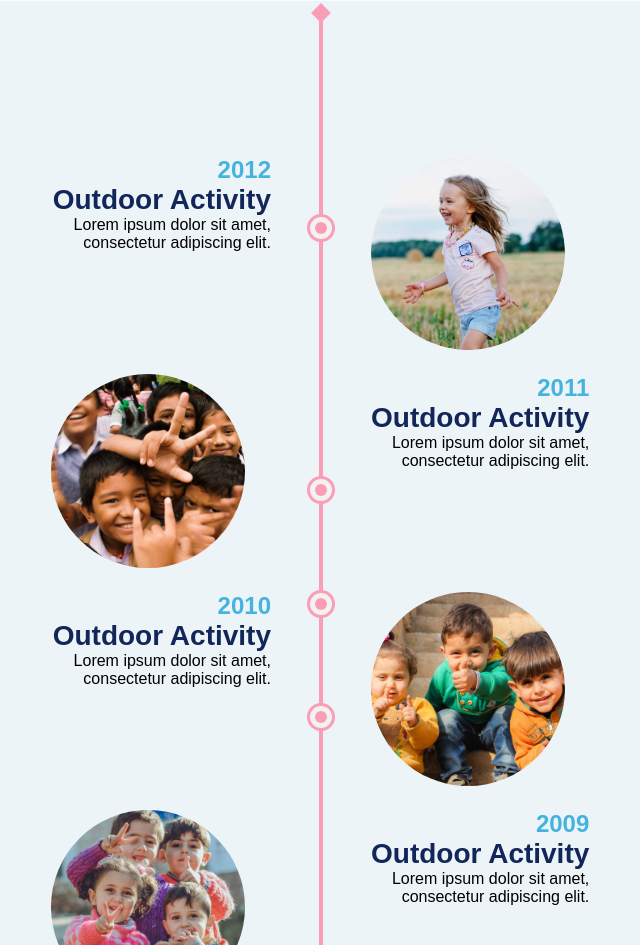
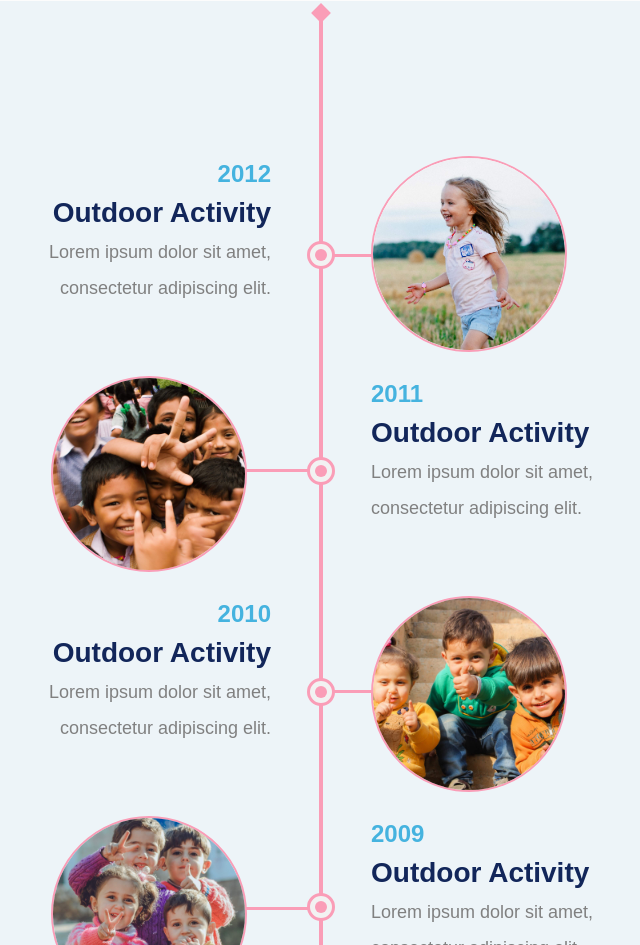
Before and after one commit to azeemhdr/school-clone, a plain HTML site: page index.html in a window 1280 px wide. Shown: the part 4295-5240 px from the top of the page, without its empty margins (319-959 px from the left). Drawn offline with Linux system fonts and the light colour scheme.

Commit message:
time line update

```diff
--- a/css/style.css
+++ b/css/style.css
@@ -632,13 +632,13 @@
             background-color: #fa9db79a;
             inset: 0px 0px 3px 0px;
             border-radius: 32px;
-            /* background-image: url(../images/animals2.png);  image kyu show nhi ho rhi hai */
+            /* background-image: url(../images/animals2.png);  image kyu show nhi ho rhi hai; */
             background-size: 80px 80px;
             background-repeat: no-repeat;
-            display: flex;
+            /* display: flex; */
             /* margin: auto; */
-            justify-content: center;
-            align-items: center;
+            /* justify-content: center; */
+            /* align-items: center; */
             /* z-index: 5; */
         }
 
@@ -796,7 +796,7 @@
         }
 
         .end-tl {
-            top: 977px;
+            top: 985px;
             /* bottom: 10px; */
         }
 
@@ -804,7 +804,7 @@
             position: relative;
             width: 28px;
             height: 28px;
-            top: 180px;
+            top: 207px;
             left: 536px;
             border-radius: 50%;
             border: 3px solid #fa9db7;
@@ -822,15 +822,15 @@
         }
 
         .tlpoint-2 {
-            top: 414px;
+            top: 395px;
         }
 
         .tlpoint-3 {
-            top: 500px;
+            top: 588px;
         }
 
         .tlpoint-4 {
-            top: 585px;
+            top: 775px;
         }
 
         .timeline {
@@ -847,6 +847,33 @@
                 background-color: #fa9db7;
                 /* z-index: 1; */
             }
+        }
+
+        .tl-line-img1,
+        .tl-line-img2,
+        .tl-line-img3,
+        .tl-line-img4 {
+            position: absolute;
+            width: 39px;
+            height: 3px;
+            background-color: #fa9db7;
+            top: 248px;
+            left: 583px;
+        }
+
+        .tl-line-img2,
+        .tl-line-img4 {
+            top: 463px;
+            left: 494px;
+            width: 64px;
+        }
+
+        .tl-line-img3 {
+            top: 684px;
+        }
+
+        .tl-line-img4 {
+            top: 901px;
         }
 
         .tl-1 {
@@ -870,29 +897,58 @@
             /* justify-content: flex-start; */
         }
 
-        .tl-content h2 {
+        .tl-content-lt h2,
+        .tl-content-rt h2 {
             text-align: end;
             color: #45b3df;
+            font-weight: 900;
+            line-height: 1.5;
         }
 
-        .tl-content .tl-text {
+        .tl-content-rt h2 {
+            text-align: start;
+        }
+
+        .tl-content-lt .tl-text,
+        .tl-content-rt .tl-text {
             color: #12265a;
             text-transform: capitalize;
             font-weight: 900;
             font-size: 1.75rem;
         }
 
-        .tl-content p {
+        .tl-content-lt p {
             text-align: end;
+            color: gray;
+            font-size: 18px;
+            word-spacing: 3;
+            line-height: 2;
+        }
+
+        .tl-content-rt p {
+            text-align: start;
+            font-size: 18px;
+            color: gray;
+            line-height: 2;
+            word-spacing: 3;
         }
 
         .tl-img {
             width: 220px;
+            /* border: 1px solid #fa9db7; */
         }
 
         .tl-img img {
-            width: 194px;
+            width: 196px;
             border-radius: 50%;
+            border: 2px solid #fa9db7;
+            transition: 500ms ease-in-out;
+        }
+
+        .timeline:hover img {
+            padding: 10px;
+            border: 2px dashed #fa9db7;
+            /* transition-delay: 1s ease-in-out; */
         }
 
         .nine {
--- a/index.html
+++ b/index.html
@@ -389,11 +389,16 @@
                 <div class="point-tl tlpoint-2"></div>
                 <div class="point-tl tlpoint-3"></div>
                 <div class="point-tl tlpoint-4"></div>
+                <div class="tl-line-img1"></div>
+                <div class="tl-line-img2"></div>
+                <div class="tl-line-img3"></div>
+                <div class="tl-line-img4"></div>
+
 
 
                 <div class="tl-1">
                     <div class="tl-colleft">
-                        <div class="tl-content">
+                        <div class="tl-content-lt">
                             <h2>2012</h2>
                             <h2 class="tl-text">outdoor activity</h2>
                             <p> Lorem ipsum dolor sit amet,<br> consectetur adipiscing elit. </p>
@@ -412,7 +417,7 @@
                         </div>
                     </div>
                     <div class="tl-colright">
-                        <div class="tl-content">
+                        <div class="tl-content-rt">
                             <h2>2011</h2>
                             <h2 class="tl-text">outdoor activity</h2>
                             <p> Lorem ipsum dolor sit amet,<br> consectetur adipiscing elit. </p>
@@ -422,7 +427,7 @@
 
                 <div class="tl-1">
                     <div class="tl-colleft">
-                        <div class="tl-content">
+                        <div class="tl-content-lt">
                             <h2>2010</h2>
                             <h2 class="tl-text">outdoor activity</h2>
                             <p> Lorem ipsum dolor sit amet,<br> consectetur adipiscing elit. </p>
@@ -440,7 +445,7 @@
 
                     </div>
                     <div class="tl-colright">
-                        <div class="tl-content">
+                        <div class="tl-content-rt">
                             <h2>2009</h2>
                             <h2 class="tl-text">outdoor activity</h2>
                             <p> Lorem ipsum dolor sit amet,<br> consectetur adipiscing elit. </p>
```
